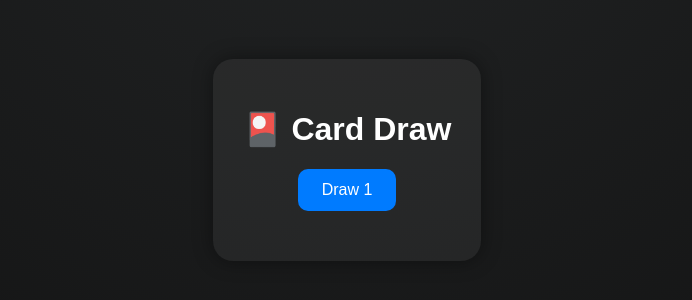
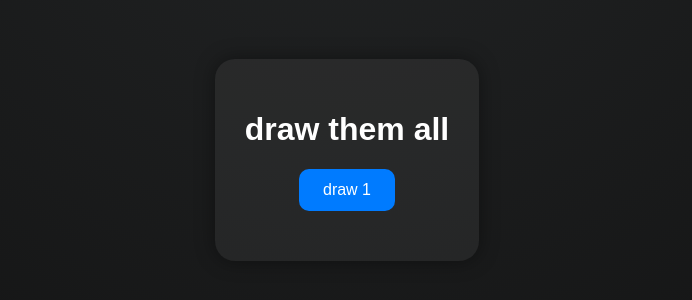
Before and after one commit to beliestuff/wonder2, a plain HTML site: page index.html in a window 1280 px wide. Shown: the part 248-548 px from the top of the page, without its empty margins (293-985 px from the left). Drawn offline with Linux system fonts and the light colour scheme.

Commit message:
Update index.html

```diff
--- a/index.html
+++ b/index.html
@@ -9,10 +9,10 @@
 </head>
 <body>
   <div class="container">
-    <h1>🎴 Card Draw</h1>
+    <h1>draw them all </h1>
 
     <div class="buttons">
-      <button id="draw-one">Draw 1</button>
+      <button id="draw-one">draw 1</button>
     </div>
 
     <div id="results" class="results"></div>
```
